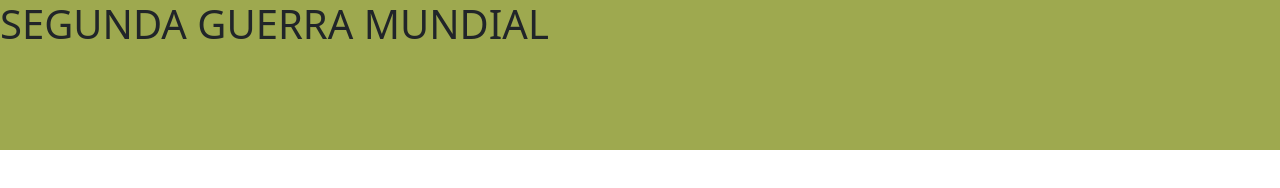
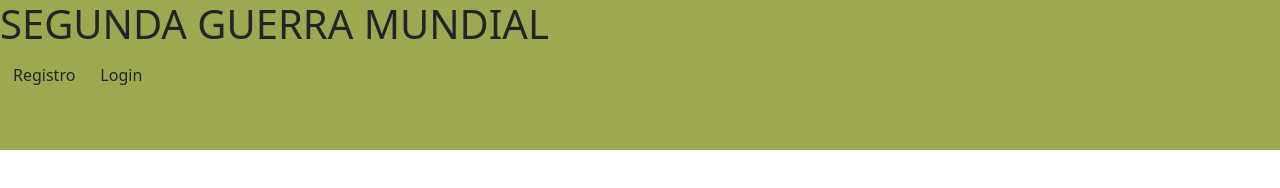
Before and after one commit to patoet36/TP-Final-Campenni-Corti-Lentino-Dominguez-Silva, a plain HTML site: page index.html in a window 1280 px wide. Drawn offline with nearby package versions, Linux system fonts and the light colour scheme.

Commit message:
sjdgvbfugis

```diff
--- a/index.html
+++ b/index.html
@@ -15,6 +15,10 @@
         <div class="headerSup">
             <h1>SEGUNDA GUERRA MUNDIAL</h1>
         </div>
+        <div class="btn-group">
+            <button class="btn">Registro</button>
+            <button class="btn">Login</button>
+        </div>
     </header>
 
 </body>
```
